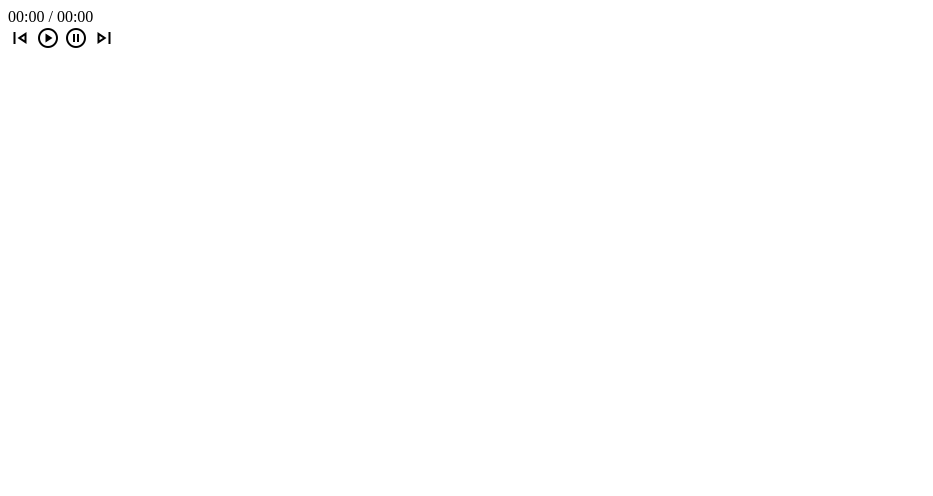
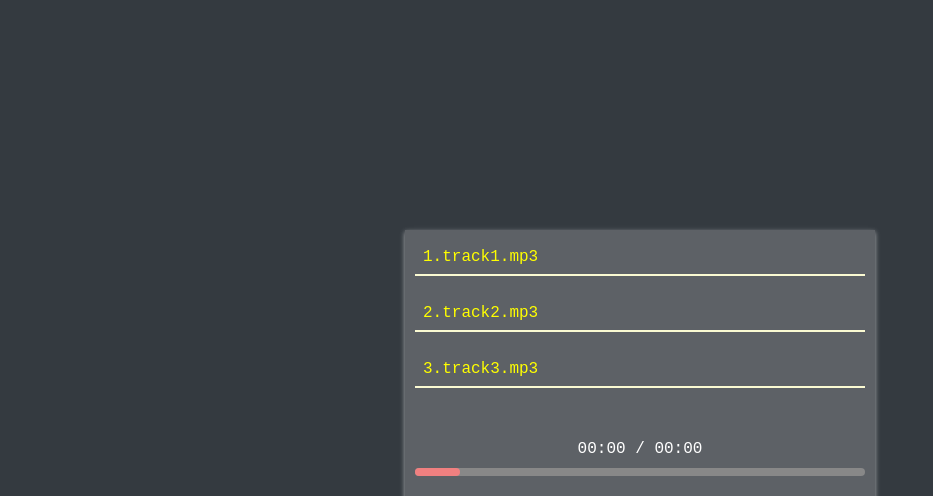
Before and after one commit to MgMyatHtayKhant/music-player-project, a plain HTML site: page index.html in a window 1280 px wide. Shown: the top 496 px of the page, without its empty margins (0-933 px from the left). Drawn offline with nearby package versions, Linux system fonts and the light colour scheme; files that its build step writes are made by us from their sources.

Commit message:
first commit

```diff
--- a/index.html
+++ b/index.html
@@ -5,11 +5,6 @@
     <meta http-equiv="X-UA-Compatible" content="IE=edge" />
     <meta name="viewport" content="width=device-width, initial-scale=1.0" />
     <title>Audio Project</title>
-    <!-- Font Awesome -->
-    <script
-      src="https://kit.fontawesome.com/4f64e7aa61.js"
-      crossorigin="anonymous"
-    ></script>
     <!-- Google Font -->
     <link
       rel="stylesheet"
--- a/script.js
+++ b/script.js
@@ -0,0 +1,16 @@
+const musics = [
+  "track1.mp3",
+  "track2.mp3",
+  "track3.mp3",
+  "track4.mp3",
+  "track5.mp3",
+  "track6.mp3",
+];
+
+const musicListTag = document.querySelector(".music-list");
+
+for (let i = 0; i < musics.length; i++) {
+  const div = document.createElement("div");
+  div.append(`${i + 1}.${musics[i]}`);
+  musicListTag.append(div);
+}
--- a/style.scss
+++ b/style.scss
@@ -0,0 +1,88 @@
+body {
+  margin: 0;
+  background-color: #343a40;
+  color: white;
+  min-height: 100svh;
+  display: flex;
+  align-items: center;
+  justify-content: center;
+  font-family: "Courier New", Courier, monospace;
+}
+
+div.music-container {
+  width: 450px;
+  background-color: rgba(255, 255, 255, 0.2);
+  box-shadow: 0px 2px 5px rgba(255, 255, 255, 0.6);
+  margin: 5px;
+  padding: 10px;
+  user-select: none;
+  div.music-list {
+    height: 170px;
+    overflow: auto;
+    margin-bottom: 30px;
+    color: yellow;
+    div {
+      padding: 8px;
+      border-bottom: 2px solid lightgoldenrodyellow;
+      margin-bottom: 20px;
+      cursor: pointer;
+    }
+    div:hover {
+      background-color: rgba(255, 255, 255, 0.5);
+      box-shadow: 0px 2px 3px rgba(255, 255, 255, 0.6);
+    }
+    div:active {
+      transform: scale(0.96);
+    }
+  }
+  div.music-time {
+    text-align: center;
+  }
+  div.music-progress-bar {
+    height: 8px;
+    margin-top: 10px;
+    margin-bottom: 10px;
+    background-color: #888;
+    border-radius: 10px;
+    div.current {
+      width: 10%;
+      height: 100%;
+      border-radius: 10px;
+      background-color: lightcoral;
+    }
+  }
+  div.music-control {
+    text-align: center;
+    span {
+      font-size: 35px;
+      margin: 20px;
+      cursor: pointer;
+    }
+    span.pause {
+      display: none;
+    }
+    span:active {
+      transform: scale(0.8);
+    }
+  }
+}
+
+/* width */
+::-webkit-scrollbar {
+  width: 5px;
+}
+
+/* Track */
+::-webkit-scrollbar-track {
+  background: #f1f1f1;
+}
+
+/* Handle */
+::-webkit-scrollbar-thumb {
+  background: #888;
+}
+
+/* Handle on hover */
+::-webkit-scrollbar-thumb:hover {
+  background: lightcoral;
+}
```
Also changed, not shown: 6 other files.
